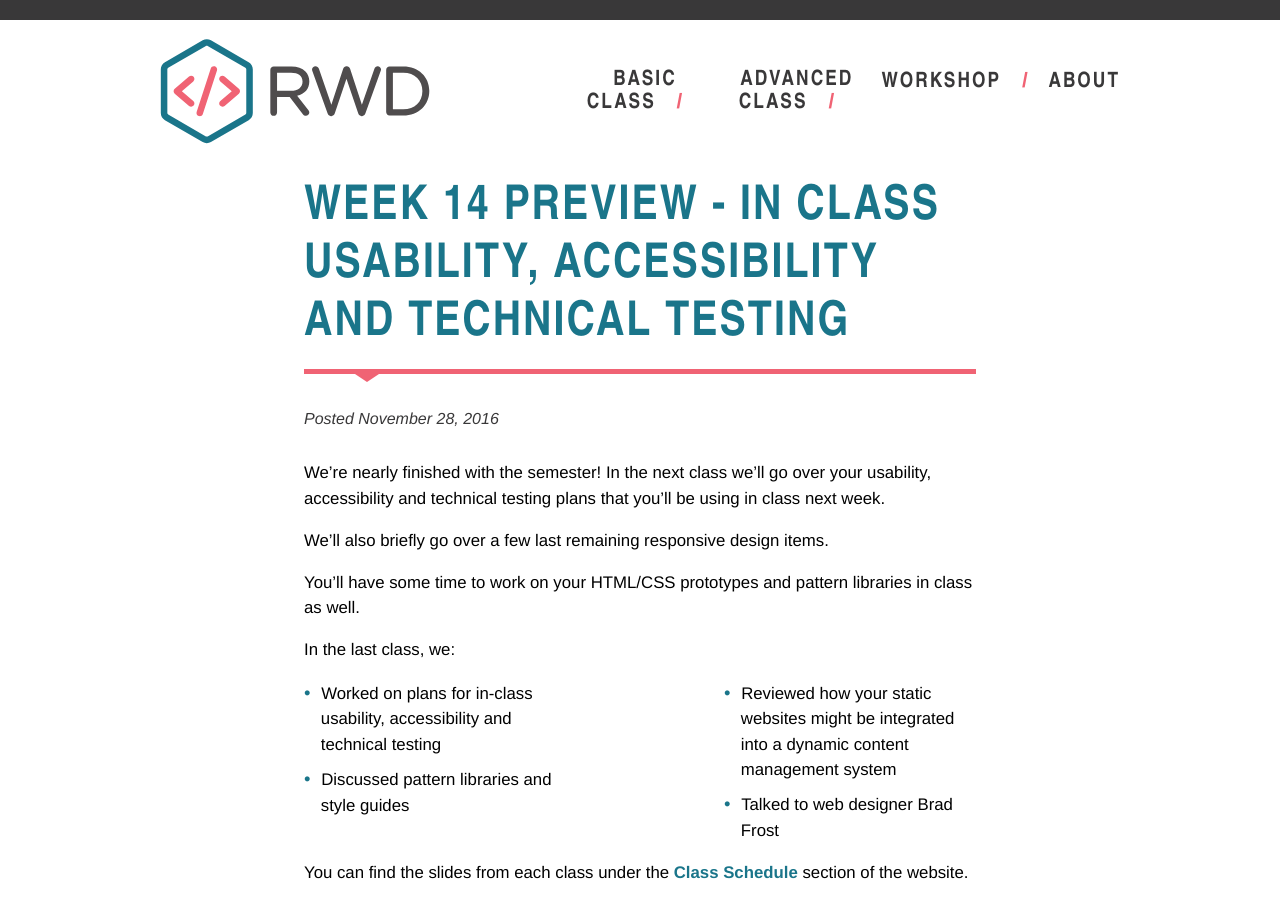
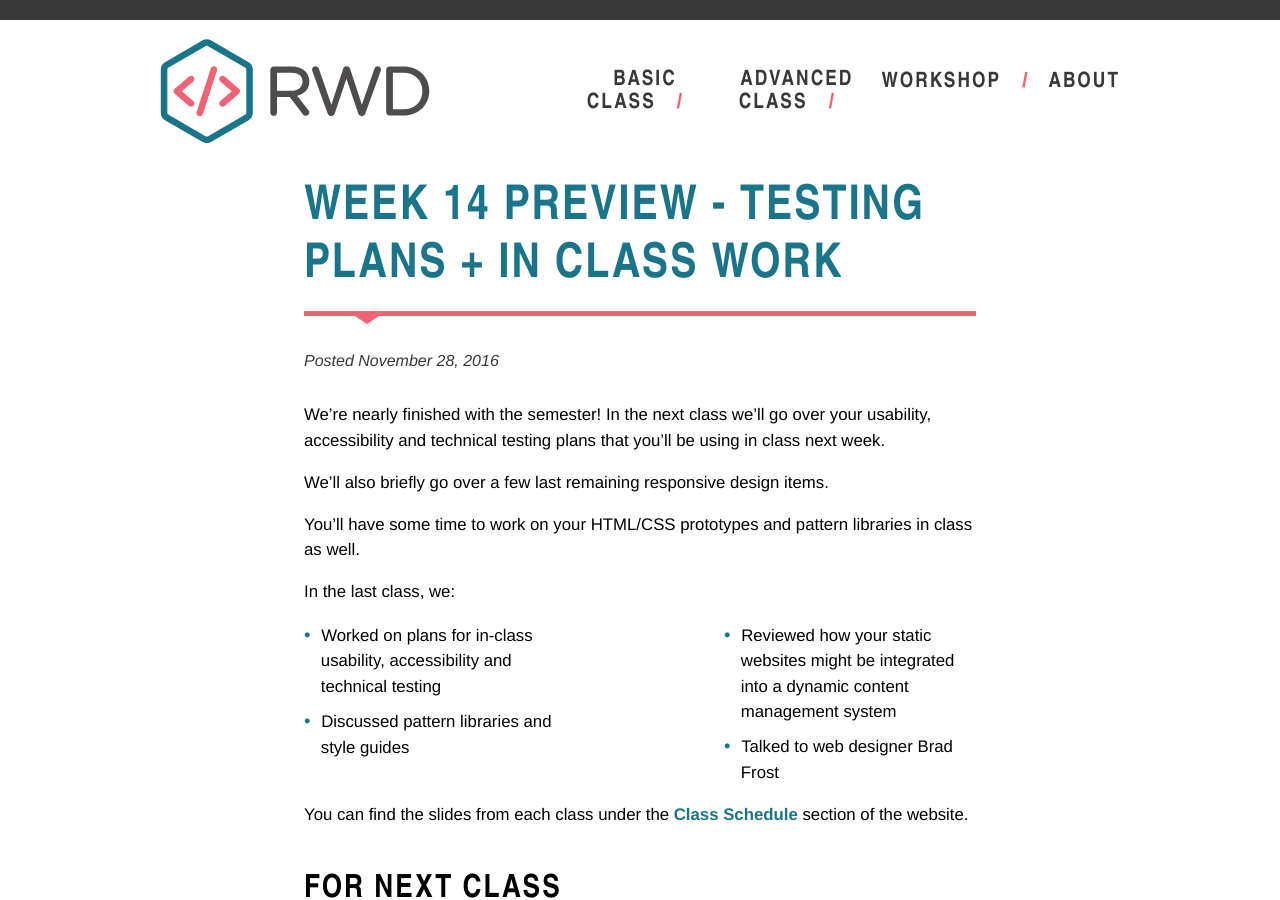
Before and after one commit to KentStateWeb/rwd, a Jekyll site: the page built from _posts/2016-11-28-week14-preview.md, in a window 1280 px wide and 900 px high. Built offline with Jekyll 4.4.1, drawn with Linux system fonts in a browser that asks for light colours.

Commit message:
Changed the title

```diff
--- a/_posts/2016-11-28-week14-preview.md
+++ b/_posts/2016-11-28-week14-preview.md
@@ -1,6 +1,6 @@
 ---
 layout: post
-title: Week 14 Preview - In Class Usability, Accessibility and Technical Testing
+title: Week 14 Preview - Testing Plans + In Class Work
 category: blog
 published: true
 ---
```
Also changed, not shown: 3 other files.
